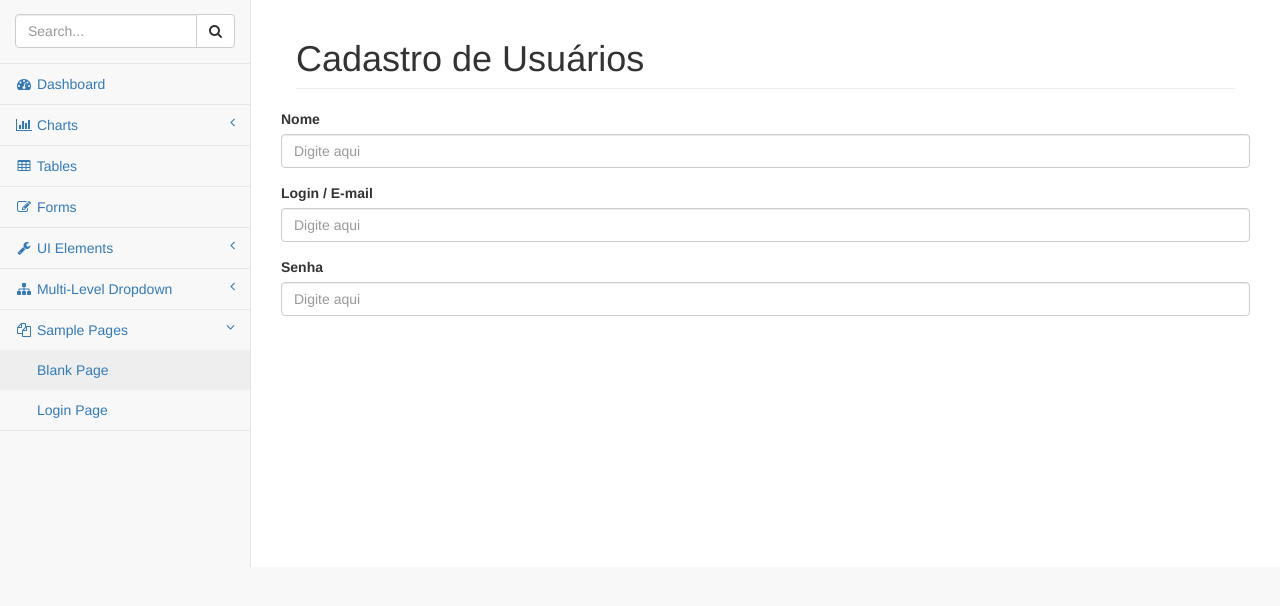
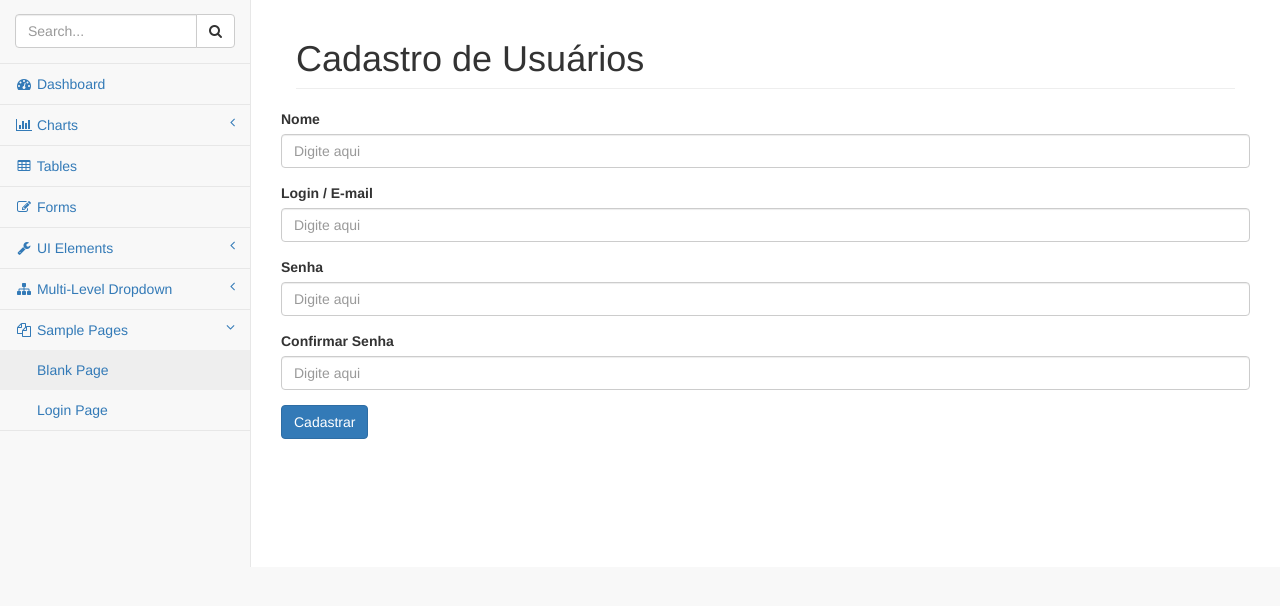
Before and after one commit to JanineFreitas/Cervejaria, a web app: page /pages/cadastro_usuarios.html in a window 1280 px wide. Shown: the part 52-658 px from the top of the page. Run offline with its HTML, style and script files only (its server is not run), Linux system fonts and the light colour scheme; data that the repository does not hold is empty.

Commit message:
Ajustes nas telas de Cadatros de Usuários e de Empresas

```diff
--- a/cervejariaWeb/WebContent/pages/cadastro_usuarios.html
+++ b/cervejariaWeb/WebContent/pages/cadastro_usuarios.html
@@ -311,9 +311,21 @@
 					</div>
 
 					<div class="form-group">
-						<label>Senha</label> <input class="form-control"
+						<label>Senha</label> <input type="password" class="form-control"
 							placeholder="Digite aqui">
 					</div>
+
+					<div class="form-group">
+						<label>Confirmar Senha</label> <input type="password"
+							class="form-control" placeholder="Digite aqui">
+					</div>
+
+
+					<div class="form-group">
+						<button type="button" class="btn btn-primary">Cadastrar</button>
+
+					</div>
+
 
 					<!-- /.col-lg-12 -->
 				</div>
@@ -339,10 +351,6 @@
 	<script src="../dist/js/sb-admin-2.js"></script>
 
 
-
-
-
-
 </body>
 
 </html>
```
Also changed, not shown: cervejariaWeb/WebContent/pages/cadastro_empresas.html (+5 -5 lines).
